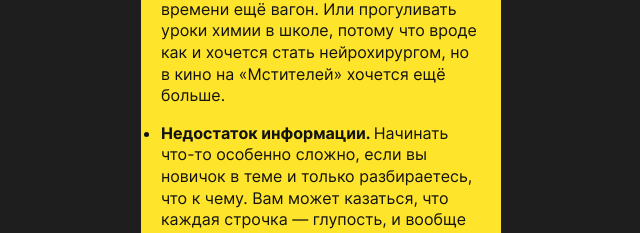
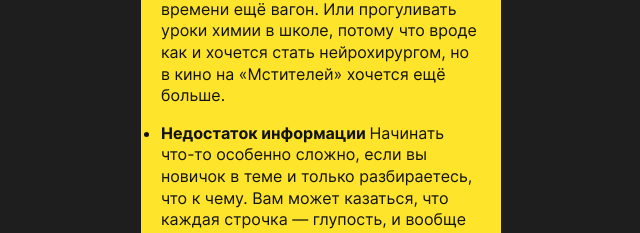
Before and after one commit to Ilzarich/s-chistogo-lista, a plain HTML site: page index.html in a window 1280 px wide. Shown: the part 2020-2253 px from the top of the page, 319-959 px from the left. Drawn offline with Linux system fonts and the light colour scheme.

```diff
--- a/index.html
+++ b/index.html
@@ -90,7 +90,7 @@
                 </li>
                 <li class="content-section__list-item">
                     <span class="content-section__list-accent">
-                        Недостаток информации.
+                        Недостаток информации
                     </span>
 
                     Начинать что-то особенно сложно, если вы новичок в теме и только разбираетесь, что к чему. Вам может казаться, что каждая строчка — глупость, и вообще всё, что вы сделаете, — будет неправильно.
```
